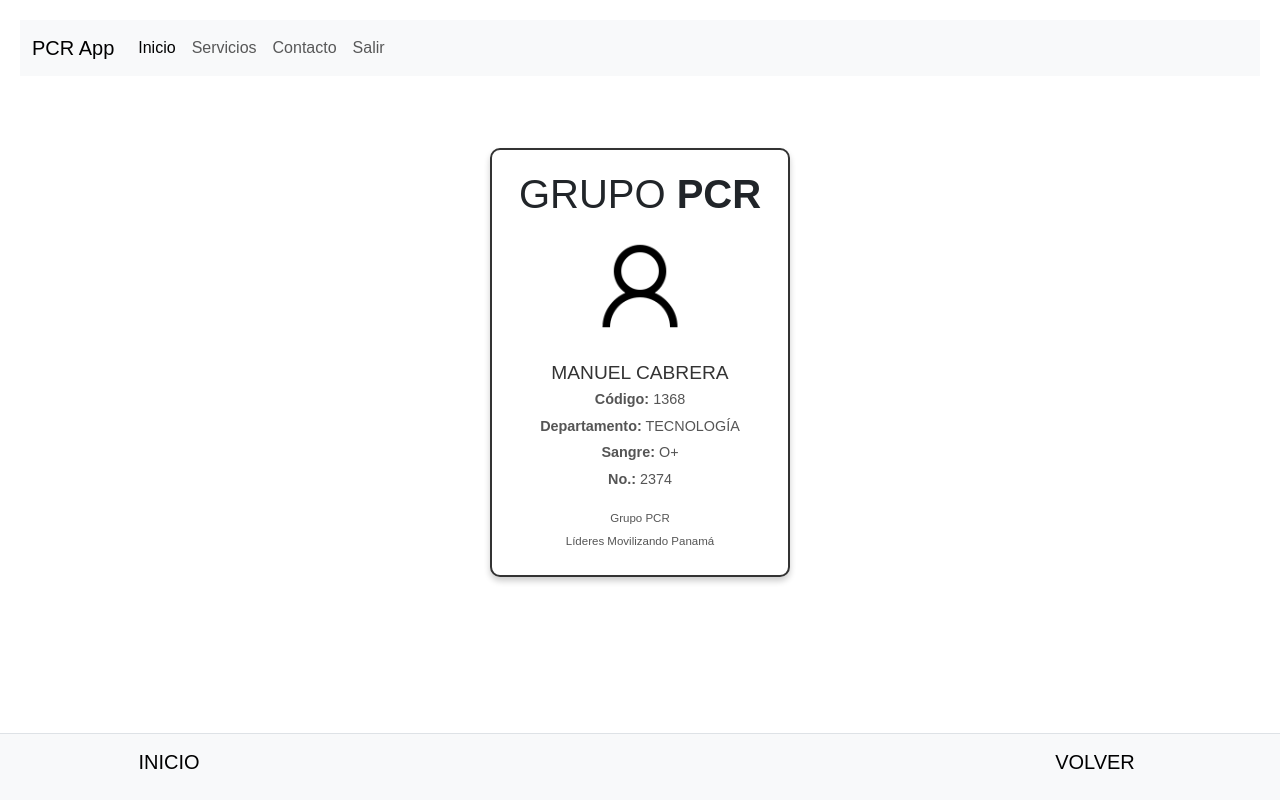
After one commit to parrietagit25/apppcr, a PHP site: page /carnet.php in a window 1280 px wide. The commit adds this page. Run offline with PHP 8.4, Linux system fonts and the light colour scheme; a user stored in the database is signed in; data comes from the database, SQL or seed files in the repository; both versions use the stored data as it was after the commit.

Commit message:
ultimos cambios

```diff
--- /dev/null
+++ b/apppcr/carnet.php
@@ -0,0 +1,138 @@
+<?php
+session_start();
+if (!isset($_SESSION['code'])) {
+    header("Location: salir.php");
+    exit();
+}
+
+$host = 'localhost';
+$dbname = 'apppcr';
+$username = 'root';
+$password = 'elchamo1787$$$';
+
+try {
+    $pdo = new PDO("mysql:host=$host;dbname=$dbname;charset=utf8mb4", $username, $password);
+    $pdo->setAttribute(PDO::ATTR_ERRMODE, PDO::ERRMODE_EXCEPTION);
+} catch (PDOException $e) {
+    die("Error en la conexión a la base de datos: " . $e->getMessage());
+}
+
+// Obtener datos del empleado
+$code = $_SESSION['code'];
+$stmt = $pdo->prepare("SELECT * FROM col_datos_generales_completos WHERE codigo_empleado = :code");
+$stmt->bindParam(':code', $code, PDO::PARAM_INT);
+$stmt->execute();
+$list_code = $stmt->fetch(PDO::FETCH_ASSOC);
+
+// Datos del empleado
+$codigo_empleado = $list_code['codigo_empleado'] ?? '';
+$nombre = $list_code['nombre'] ?? '';
+$apellido = $list_code['apellido'] ?? '';
+$departamento = 'TECNOLOGÍA'; // Ajusta esto si el dato está en la BD
+$sangre = 'O+'; // Puedes obtenerlo de la BD si está disponible
+?>
+<!DOCTYPE html>
+<html lang="en">
+<head>
+<meta charset="UTF-8">
+    <meta name="viewport" content="width=device-width, initial-scale=1.0">
+    <meta name="theme-color" content="#0d6efd">
+    <title>APP PCR</title>
+    <!-- Bootstrap CSS desde CDN -->
+    <link href="https://cdn.jsdelivr.net/npm/bootstrap@5.3.0/dist/css/bootstrap.min.css" rel="stylesheet">
+    <link href="https://cdnjs.cloudflare.com/ajax/libs/bootstrap-icons/1.8.1/font/bootstrap-icons.min.css" rel="stylesheet">
+
+    <link rel="manifest" href="manifest.json">
+    <style>
+        body {
+            font-family: Arial, sans-serif;
+            background-color: white;
+            margin: 0;
+            padding: 20px;
+        }
+        .carnet {
+            width: 300px;
+            border: 2px solid #333;
+            border-radius: 10px;
+            background: #fff;
+            text-align: center;
+            padding: 20px;
+            box-shadow: 0 4px 6px rgba(0, 0, 0, 0.2);
+            margin: 0 auto;
+        }
+        .carnet img {
+            border-radius: 50%;
+            width: 120px;
+            height: 120px;
+            object-fit: cover;
+            margin-bottom: 15px;
+        }
+        .carnet h3 {
+            margin: 0;
+            font-size: 1.2em;
+            color: #333;
+        }
+        .carnet p {
+            margin: 5px 0;
+            font-size: 0.9em;
+            color: #555;
+        }
+        .carnet .footer {
+            margin-top: 20px;
+            font-size: 0.8em;
+            color: #777;
+        }
+    </style>
+</head>
+<body>
+    <nav class="navbar navbar-expand-lg navbar-light bg-light">
+        <div class="container-fluid">
+            <a class="navbar-brand" href="#">PCR App</a>
+            <button class="navbar-toggler" type="button" data-bs-toggle="collapse" data-bs-target="#navbarNav" aria-controls="navbarNav" aria-expanded="false" aria-label="Toggle navigation">
+                <span class="navbar-toggler-icon"></span>
+            </button>
+            <div class="collapse navbar-collapse" id="navbarNav">
+                <ul class="navbar-nav">
+                    <li class="nav-item">
+                        <a class="nav-link active" aria-current="page" href="main.php">Inicio</a>
+                    </li>
+                    <li class="nav-item">
+                        <a class="nav-link" href="#">Servicios</a>
+                    </li>
+                    <li class="nav-item">
+                        <a class="nav-link" href="#">Contacto</a>
+                    </li>
+                    <li class="nav-item">
+                        <a class="nav-link" href="index.php">Salir</a>
+                    </li>
+                </ul>
+            </div>
+        </div>
+    </nav>
+    <br>
+    <br>
+    <br>
+    <div class="carnet">
+        <h1>GRUPO <b>PCR</b></h1>
+        <img src="images/user.png" alt="Foto del empleado">
+        <h3><?php echo $nombre . ' ' . $apellido; ?></h3>
+        <p><b>Código:</b> <?php echo $codigo_empleado; ?></p>
+        <p><b>Departamento:</b> <?php echo $departamento; ?></p>
+        <p><b>Sangre:</b> <?php echo $sangre; ?></p>
+        <p><b>No.:</b> 2374</p>
+        <div class="footer">
+            <p>Grupo PCR</p>
+            <p>Líderes Movilizando Panamá</p>
+        </div>
+    </div>
+    <!-- Footer navigation -->
+    <nav class="navbar fixed-bottom navbar-light bg-light border-top">
+        <div class="container-fluid">
+            <a href="main.php" class="navbar-brand text-center" style="width: 25%;">INICIO</a>
+            <a href="#" class="navbar-brand text-center" style="width: 25%;"></a>
+            <a href="main.php" class="navbar-brand text-center" style="width: 25%;">VOLVER</a>
+            <a href="#" class="navbar-brand text-center" style="width: 25%;"></a>
+        </div>
+    </nav>
+
+<?php include 'templates/footer.php'; ?>
--- a/apppcr/index.php
+++ b/apppcr/index.php
@@ -5,7 +5,7 @@ session_start(); // Iniciar la sesión
 $host = 'localhost'; // Cambiar según sea necesario
 $dbname = 'apppcr'; // Nombre de tu base de datos
 $username = 'root'; // Usuario de la base de datos
-$password = ''; // Contraseña de la base de datos
+$password = 'elchamo1787$$$'; // Contraseña de la base de datos
 
 // Crear la conexión PDO
 try {
--- a/apppcr/templates/footer.php
+++ b/apppcr/templates/footer.php
@@ -1,8 +1,8 @@
-<footer class="bg-light text-center text-lg-start mt-5">
+    <!--<footer class="bg-light text-center text-lg-start mt-5">
         <div class="container p-4">
             <p>&copy; 2024 GrupoPCR. Todos los derechos reservados.</p>
         </div>
-    </footer>
+    </footer>-->
     <!-- Bootstrap JS desde CDN -->
     <script src="https://cdn.jsdelivr.net/npm/bootstrap@5.3.0/dist/js/bootstrap.bundle.min.js"></script>
     <script src="js/app.js"></script>
```
Also changed, not shown: apppcr/carta_trabajo.php (+14 -3 lines), apppcr/colaboradores.php (+10 -82 lines), apppcr/cumple.php (+10 -2 lines), apppcr/main.php (+11 -15 lines), apppcr/rrhh.php (+8 -1 lines), apppcr/solicitudes.php (+9 -0 lines), apppcr/vacaciones.php (+18 -3 lines), apppcr/apppcr.sql (added), apppcr/images/carnet.png (added).
